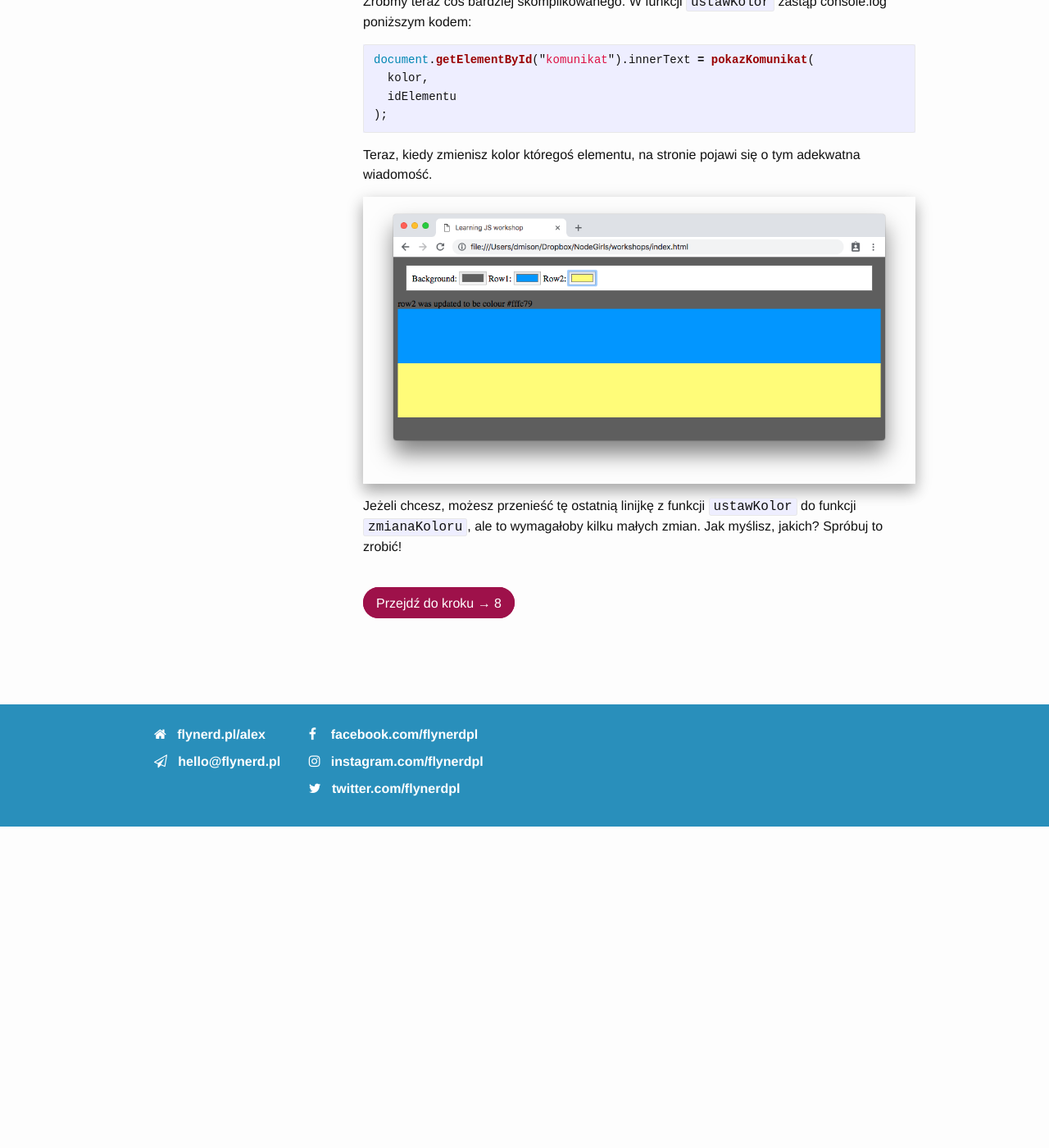
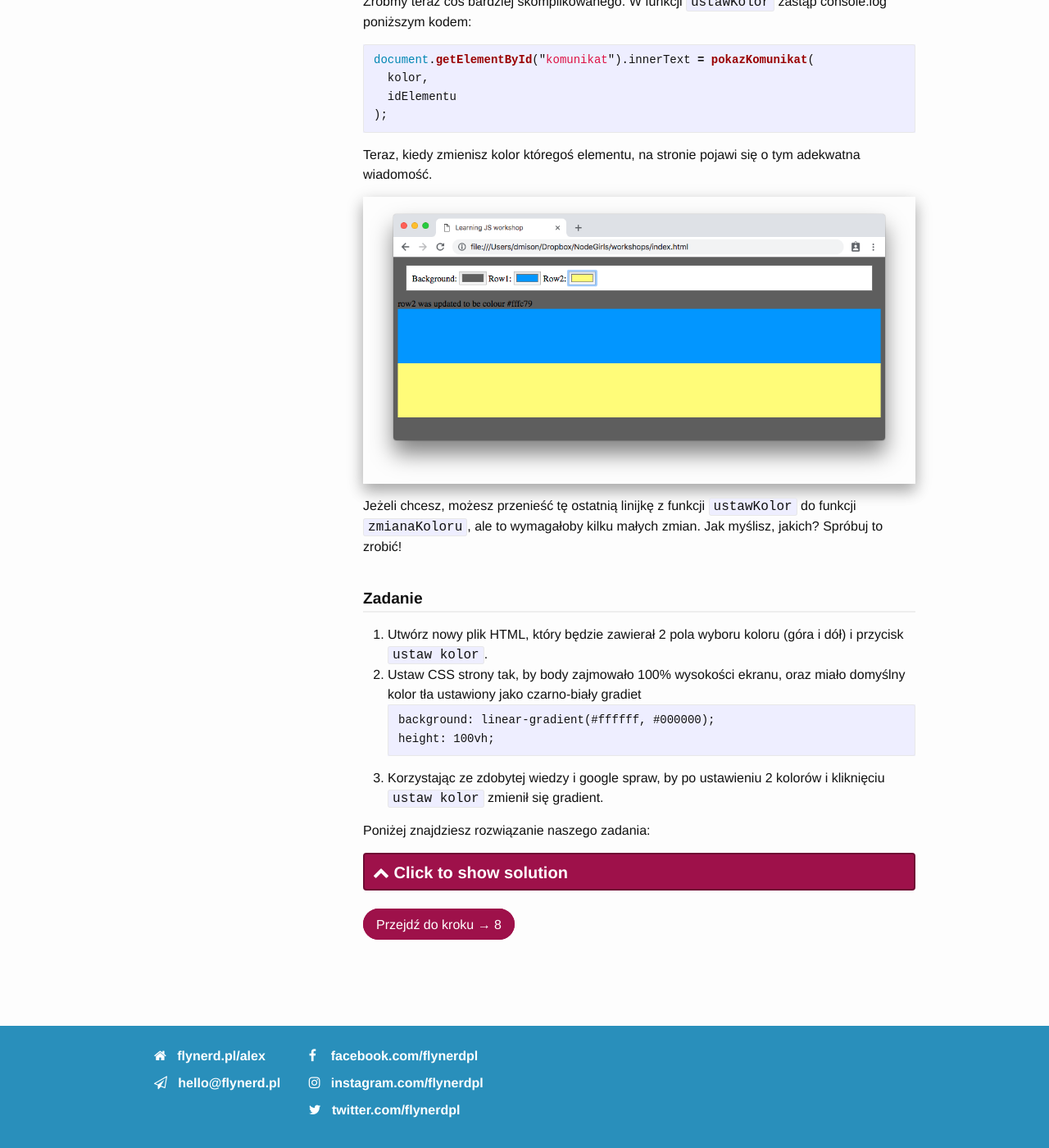
Before and after one commit to doITforAlex/JavaScript, a Jekyll site: the page built from _steps/step7-funkcje.md, in a window 1280 px wide and 1400 px high, scrolled down 7651 px. Shown: the whole window at 82% size. Built offline with Jekyll 4.4.1, drawn with Linux system fonts in a browser that asks for light colours; nearby versions of some CDN libraries; before the commit the page ends 8659 px from its top, so only the background shows below that.

Commit message:
add task

````diff
--- a/_sass/solution.scss
+++ b/_sass/solution.scss
@@ -5,6 +5,7 @@
 h5.toggle {
   font-size: 20px;
   background-color: $bordo;
+  color: #fff;
   border: 2px solid darken($bordo, 10%);
   border-radius: 4px;
   padding: 7px 10px 5px 10px;
--- a/_steps/step7-funkcje.md
+++ b/_steps/step7-funkcje.md
@@ -246,3 +246,46 @@ Teraz, kiedy zmienisz kolor któregoś elementu, na stronie pojawi się o tym ad
 ![Final](../assets/step-7f.png){:title="Final" class="img-responsive"}
 
 Jeżeli chcesz, możesz przenieść tę ostatnią linijkę z funkcji `ustawKolor` do funkcji `zmianaKoloru`, ale to wymagałoby kilku małych zmian. Jak myślisz, jakich? Spróbuj to zrobić!
+
+#### Zadanie
+
+1. Utwórz nowy plik HTML, który będzie zawierał 2 pola wyboru koloru (góra i dół) i przycisk `ustaw kolor`.
+2. Ustaw CSS strony tak, by body zajmowało 100% wysokości ekranu, oraz miało domyślny kolor tła ustawiony jako czarno-biały gradiet
+```
+background: linear-gradient(#ffffff, #000000);
+height: 100vh;
+```
+3. Korzystając ze zdobytej wiedzy i google spraw, by po ustawieniu 2 kolorów i kliknięciu `ustaw kolor` zmienił się gradient.
+
+Poniżej znajdziesz rozwiązanie naszego zadania:
+
+```html
+<!DOCTYPE html>
+<html>
+  <head>
+    <meta charset="utf-8" />
+    <title>Warsztaty z JSa!</title>
+  </head>
+  <body style="background: linear-gradient(#ffffff, #000000);height: 100vh;">
+    <div
+      style="padding:10px; margin: 15px; border:1px solid grey; background-color:#ffffff"
+    >
+      Góra:
+      <input id="inputGora" name="gora" type="color" value="#ffffff" />
+      Dół:
+      <input id="inputDol" name="dol" type="color" value="#000000" />
+      <button id="ustaw">Ustaw tlo</button>
+    </div>
+  </body>
+  <script>
+    function ustawKolor() {
+        kolorGora = document.getElementById("inputGora").value
+        kolorDol = document.getElementById("inputDol").value
+        kolorGradient = "linear-gradient(" + kolorGora + "," + kolorDol + ")";
+        document.body.style.background = kolorGradient
+    }
+    document.getElementById("ustaw").onclick = ustawKolor;
+  </script>
+</html>
+```
+{: .solution }
````
Also changed, not shown: _steps/step1-pierwsze-kroki.md (+1 -1 lines), _steps/step8-funkcje-i-obiekty.md (+12 -3 lines), _steps/step9-petle.md (+2 -0 lines).
